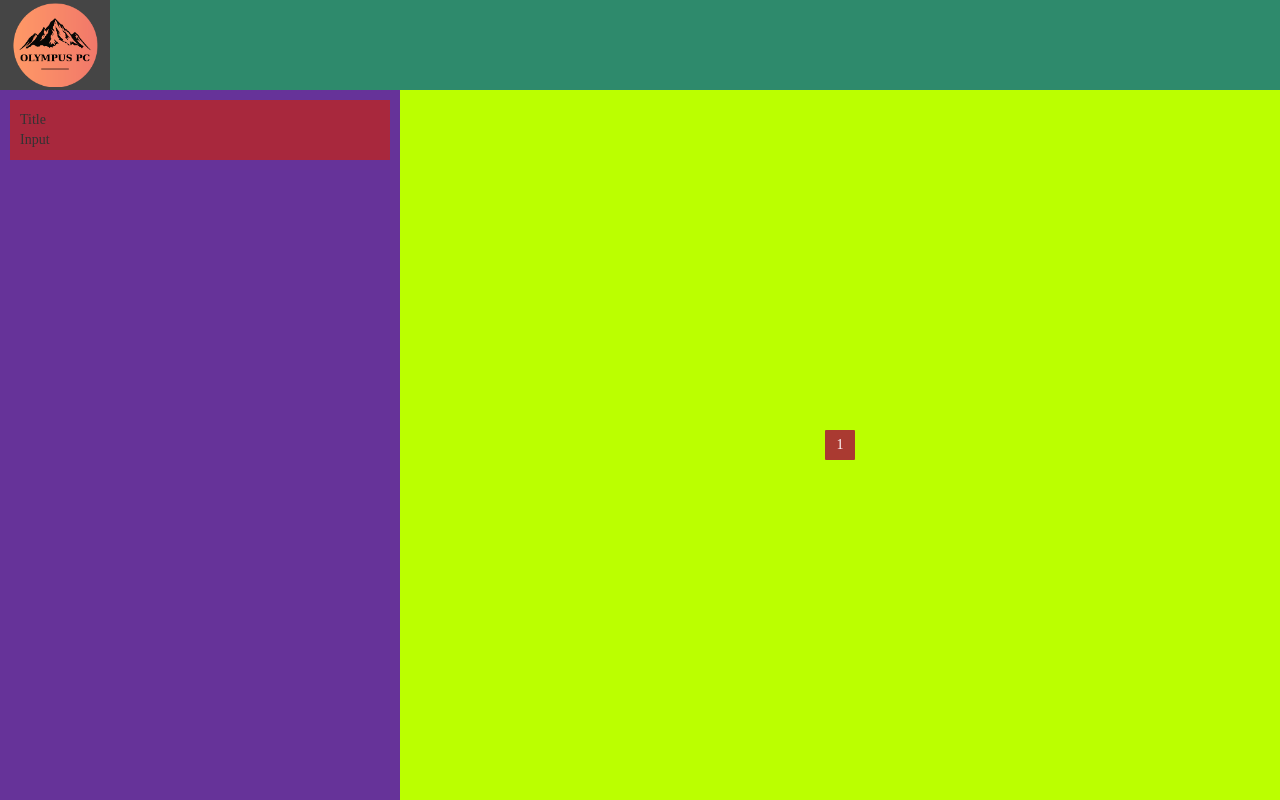
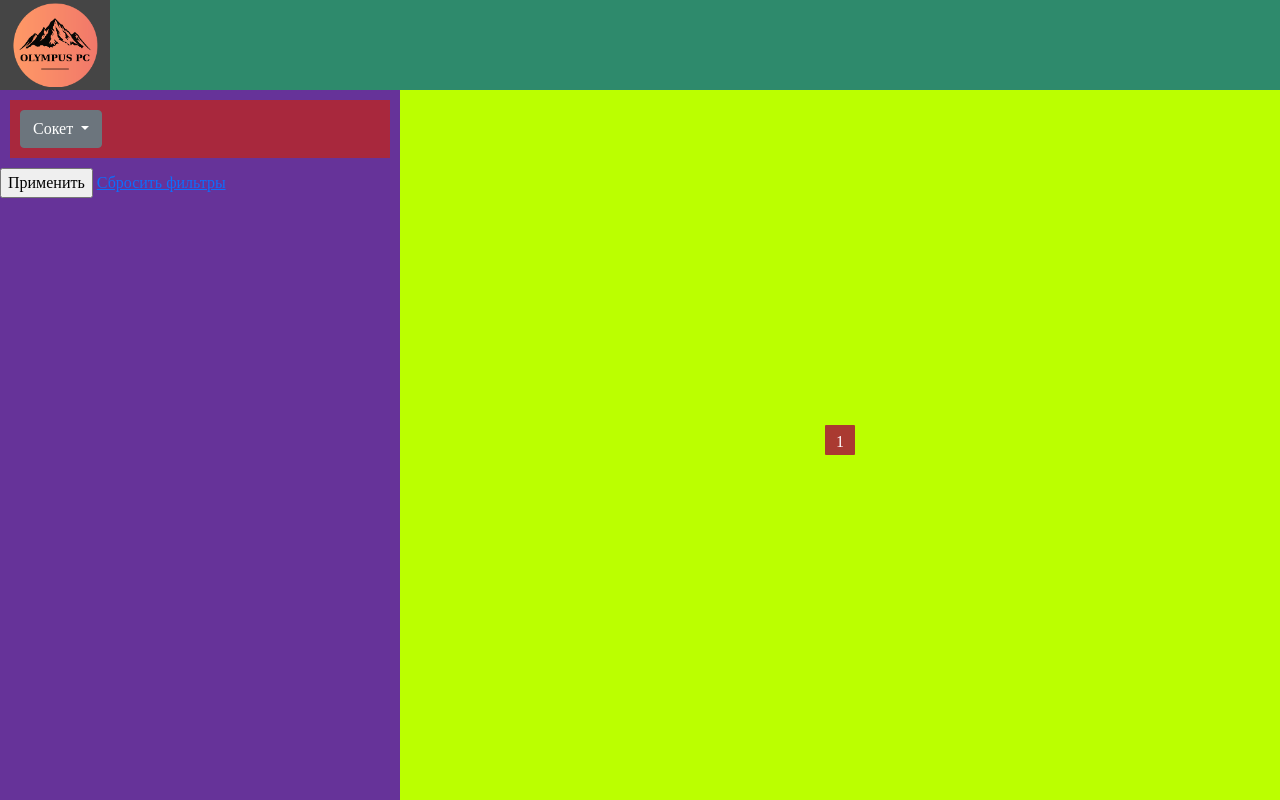
Before and after one commit to ForgedWithLove/OlympusPC, a Django app: page /configurator/components/processor/ in a window 1280 px wide. Run offline with Django 5.2, Linux system fonts and the light colour scheme; data that the repository does not hold is empty; parts of the project's set-up code (start-up, migrations or seed data) failed here and were passed over; some libraries are stand-ins or nearby versions; some web fonts are replaced.

Commit message:
Added filter to template

```diff
--- a/backend/pc_configurator/static/css/styles.css
+++ b/backend/pc_configurator/static/css/styles.css
@@ -7,6 +7,7 @@
     top: 0px;
     margin: 0px;
     padding: 0px;
+    z-index: 10;
 }
 
 #navbar:before {
@@ -176,6 +177,7 @@
 
 .comp_filter{
     display: flex;
+    flex: 1 1 auto;
     flex-direction: column;
     background-color: rgb(168, 40, 61);
     margin: 10px;
@@ -248,6 +250,11 @@
     padding: 5px;
 }
 
+.pagination {
+    margin-bottom: 20px;
+    margin-top: 10px;
+}
+
 .paginator_button {
     background-color: #f44336;
     color: white;
@@ -258,6 +265,8 @@
     height: 30px;
     width: 30px;
     border-radius: 1px;
+    margin-left: 5px;
+    margin-right: 5px;
 }
 .paginator_button:hover {
     background-color: #aa3a31;
@@ -275,6 +284,8 @@
     height: 30px;
     width: 30px;
     border-radius: 1px;
+    margin-left: 5px;
+    margin-right: 5px;
 }
 .paginator_button_selected:hover {
     background-color: #aa3a31;
--- a/backend/pc_configurator/templates/base_component.html
+++ b/backend/pc_configurator/templates/base_component.html
@@ -9,12 +9,12 @@
             {% block components %}{% endblock %}
             <div class="pagination">
                 {% if page.has_previous %}
-                    <a href="?page=1" class="paginator_button">1</a>
+                    <a href="?{{ params }}&page=1" class="paginator_button">1</a>
                     {% if page.number > 2 %}
                         {% if page.previous_page_number > 2 %}
-                            <a href="?page={{ page.previous_page_number|add:"-1" }}" class="paginator_button">...</a>
+                            <a href="?{{ params }}&page={{ page.previous_page_number|add:"-1" }}" class="paginator_button">...</a>
                         {% endif %}
-                        <a href="?page={{ page.previous_page_number }}" class="paginator_button">{{ page.previous_page_number }}</a>
+                        <a href="?{{ params }}&page={{ page.previous_page_number }}" class="paginator_button">{{ page.previous_page_number }}</a>
                     {% endif %}
                 {% endif %}
 
@@ -24,12 +24,12 @@
 
                 {% if page.has_next %}
                     {% if page.number < page.paginator.num_pages|add:"-1" %}
-                        <a href="?page={{ page.next_page_number }}" class="paginator_button">{{ page.next_page_number }}</a>
+                        <a href="?{{ params }}&page={{ page.next_page_number }}" class="paginator_button">{{ page.next_page_number }}</a>
                         {% if page.next_page_number < page.paginator.num_pages|add:"-1" %}
-                            <a href="?page={{ page.next_page_number|add:"1" }}" class="paginator_button">...</a>
+                            <a href="?{{ params }}&page={{ page.next_page_number|add:"1" }}" class="paginator_button">...</a>
                         {% endif %}
                     {% endif %}
-                    <a href="?page={{ page.paginator.num_pages }}" class="paginator_button">{{ page.paginator.num_pages }}</a>
+                    <a href="?{{ params }}&page={{ page.paginator.num_pages }}" class="paginator_button">{{ page.paginator.num_pages }}</a>
                 {% endif %}
             </div>
         </div>
--- a/backend/pc_configurator/templates/base_template.html
+++ b/backend/pc_configurator/templates/base_template.html
@@ -3,13 +3,12 @@
   {% block title %}<title>OLYMPUS PC</title>{% endblock %}
   <meta charset="utf-8" />
   <meta name="viewport" content="width=device-width, initial-scale=1" />
+  <link href="https://cdn.jsdelivr.net/npm/bootstrap@5.0.2/dist/css/bootstrap.min.css" rel="stylesheet" integrity="sha384-EVSTQN3/azprG1Anm3QDgpJLIm9Nao0Yz1ztcQTwFspd3yD65VohhpuuCOmLASjC" crossorigin="anonymous">
   <link rel="stylesheet" href="https://cdnjs.cloudflare.com/ajax/libs/font-awesome/4.7.0/css/font-awesome.min.css">
-  <link rel="stylesheet" href="https://maxcdn.bootstrapcdn.com/bootstrap/3.3.7/css/bootstrap.min.css" />
   {% load static %}
   <link rel="shortcut icon" type="image/png" href="{% static 'images/favicon.ico' %}"/>
   <script src="https://ajax.googleapis.com/ajax/libs/jquery/1.12.4/jquery.min.js"></script>
-  <script src="https://maxcdn.bootstrapcdn.com/bootstrap/3.3.7/js/bootstrap.min.js"></script>
-
+  <script src="https://cdn.jsdelivr.net/npm/bootstrap@5.0.2/dist/js/bootstrap.bundle.min.js" integrity="sha384-MrcW6ZMFYlzcLA8Nl+NtUVF0sA7MsXsP1UyJoMp4YLEuNSfAP+JcXn/tWtIaxVXM" crossorigin="anonymous"></script>
   <!-- Добавление дополнительного статического CSS файла -->
   {% load static %}
   <link rel="stylesheet" href="{% static 'css/styles.css' %}" />
--- a/backend/pc_configurator/templates/select_processor.html
+++ b/backend/pc_configurator/templates/select_processor.html
@@ -1,14 +1,26 @@
 {% extends "base_component.html" %}
 
 {% block filters %}
-    <div class="comp_filter">
-        <div class="comp_filter_title">
-            Title
+    <form method="GET" action="{% url 'select_processor' %}">
+        {% csrf_token %}
+        <input type="hidden" name="prev_params" value="{{ params }}">
+        <div class="comp_filter">
+            <div class="dropdown">
+                <button class="btn btn-secondary dropdown-toggle" type="button" id="dropdownMenuButton1" data-bs-toggle="dropdown" aria-expanded="false">
+                    Сокет
+                </button>
+                <ul class="dropdown-menu" aria-labelledby="dropdownMenuButton1" style="z-index: 1;">
+                    {% for socket in sockets %}
+                        <input type="checkbox" id="{{socket}}" name="socket" value="{{socket}}">
+                        <label for="{{socket}}">{{socket}}</label><br>
+                    {% endfor %}
+                </ul>
+            </div>
         </div>
-        <div class="comp_filter_input">
-            Input
-        </div>
-    </div>
+        <input type="submit" value="Применить">
+        <a href="{% url 'select_processor' %}">Сбросить фильтры</a>
+
+    </form>
 {% endblock %}
 
 {% block components %}
--- a/backend/pc_configurator/views.py
+++ b/backend/pc_configurator/views.py
@@ -1,6 +1,8 @@
 from django.shortcuts import render
 from pc_configurator.models import Manufacturer, Processor, Motherboard, Videocard, Memory, Cooler, Case, Disc, CaseCooler, PowerSupply, DiscType, Certificate
 from django.core.paginator import Paginator
+from django.db.models import Q
+from django.http import QueryDict
 
 def welcome(request):
     return render(
@@ -11,7 +13,31 @@ def configurator(request):
     return render(request, 'configurator.html')
 
 def select_processor(request):
-    components = Processor.objects.all()
+    params = request.GET.copy()
+    if 'csrfmiddlewaretoken' in params:
+        params.pop('csrfmiddlewaretoken')
+    if 'prev_params' in params:
+        params.pop('prev_params')
+    if 'page' in params:
+        params.pop('page')
+    prev_params = QueryDict(request.GET.get('prev_params', ''))
+    print(params)
+    print(prev_params)
+    if 'socket' in prev_params and 'socket' not in params:
+        params.setlist('socket', prev_params.getlist('socket'))
+    print(params)
+
+    socket_filter = params.getlist('socket', '')
+
+    components = Processor.objects.all().order_by('id')
+    sockets = components.order_by('socket').values_list('socket', flat=True).distinct()
+
+    query = Q()
+    for socket in socket_filter:
+        query = query | Q(socket=socket)
+
+    components = components.filter(query)
+
     paginator = Paginator(components, 32)
     page_number = request.GET.get("page")
     page = paginator.get_page(page_number)
@@ -21,6 +47,8 @@ def select_processor(request):
         manufacturers[manufacturer.id] = manufacturer.name
     context = {
         "page": page,
-        "manufacturers": manufacturers
+        "manufacturers": manufacturers,
+        "sockets": sockets,
+        "params": params.urlencode()
     }
     return render(request, 'select_processor.html', context)
```
